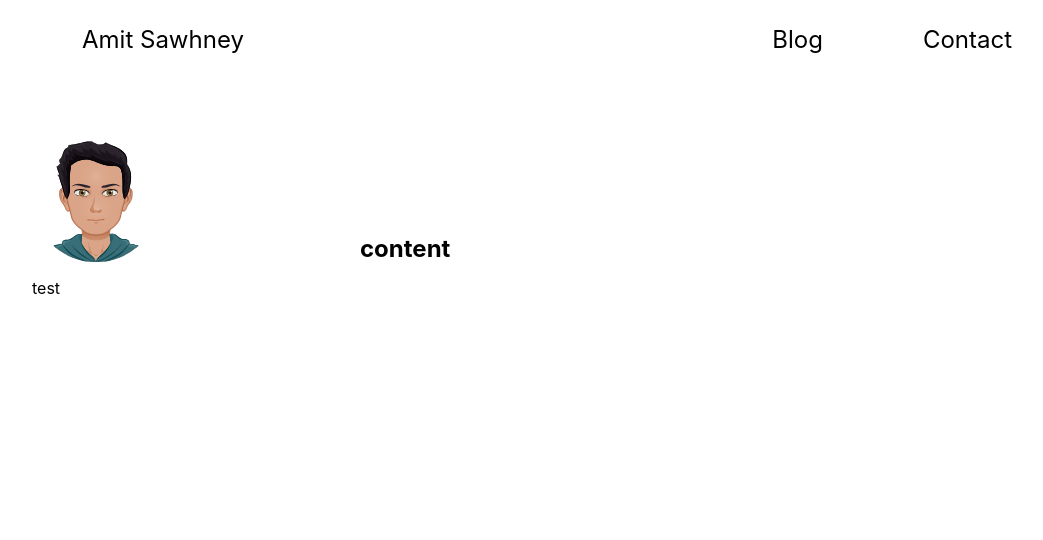
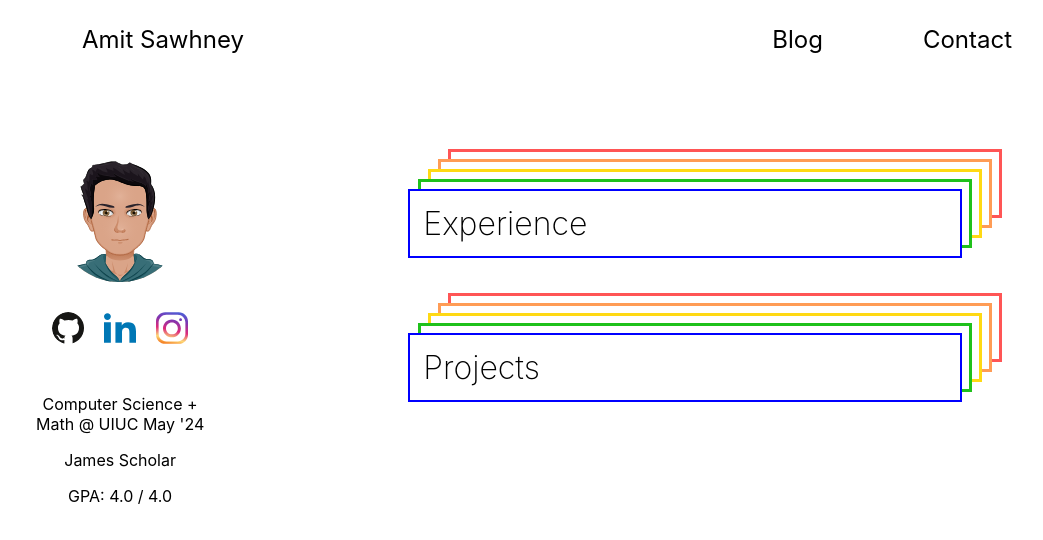
Before and after one commit to amit-sawhney/personal-website, a React (Create React App) app: page / in a window 1280 px wide. Shown: the top 540 px of the page, without its empty margins (118-1161 px from the left). Built offline with nearby package versions, Linux system fonts and the light colour scheme.

Commit message:
added experience and projects sections

```diff
--- a/src/Components/Home/Home.js
+++ b/src/Components/Home/Home.js
@@ -1,7 +1,10 @@
 import React from 'react';
-import avatar from '../../assets/avatar.svg'
-import { Avatar } from '@material-ui/core'
-import './Home.scss'
+import avatar from '../../assets/avatar.svg';
+import github from '../../assets/github.svg';
+import instagram from '../../assets/instagram.svg';
+import linkedin from '../../assets/linkedin.svg';
+import { Avatar, Link } from '@material-ui/core';
+import './Home.scss';
 
 const Home = (props) => {
 
@@ -9,12 +12,35 @@ const Home = (props) => {
         <div className="content-container">
             <div className="sidebar">
                 <Avatar className="avatar" src={avatar} />
-                <p>test</p>
+                <div className="socials">
+                    <Link rel="noopener" target="_blank" href="https://github.com/amit-sawhney">
+                        <Avatar className="social-avatar" src={github} />
+                    </Link>
+                    <Link rel="noopener" target="_blank" href="https://www.linkedin.com/in/amit-m-sawhney/">
+                        <Avatar variant="square" className="social-avatar" src={linkedin} />
+                    </Link>
+                    <Link rel="noopener" target="_blank" href="https://www.instagram.com/amit__02/">
+                        <Avatar variant="square" className="social-avatar" src={instagram} />
+                    </Link>
+                </div>
+                <p>{`Computer Science + Math @ UIUC May '24`}</p>
+                <p>{`James Scholar`}</p>
+                <p>{`GPA: 4.0 / 4.0`}</p>
+                <p></p>
             </div>
             <div className="content">
-                <h2>content</h2>
+                <div className="content-section">
+                    <text id="header">Experience</text>
+                    <div className="experience-item">
+                        <text id="company"></text>
+                        <text id="title"></text>
+                    </div>
+                </div>
+                <div className="content-section">
+                        <text id="header">Projects</text>
+                    </div>
+                </div>
             </div>
-        </div>
     );
 }
 
--- a/src/Components/Home/Home.scss
+++ b/src/Components/Home/Home.scss
@@ -1,20 +1,51 @@
-@import '../../styles/variables.scss';
+@import "../../styles/variables.scss";
 
 .content-container {
     display: flex;
 
     .sidebar {
         float: left;
+        margin-top: $verticalMargin;
+        text-align: center;
+
+        .avatar {
+            width: 128px;
+            height: 128px;
+            margin: auto;
+            margin-bottom: 30px;
+        }
+
+        .socials {
+            display: flex;
+            justify-content: center;
+            margin-bottom: 50px;
+
+            .social-avatar {
+                width: 32px;
+                height: 32px;
+                margin: 0px 10px 0px 10px;
+            }
+        }
     }
 
     .content {
         width: 100%;
         float: right;
         margin-left: 200px;
-    }
+        margin-top: $verticalMargin - 40px;
+        .content-section {
+            background-color: white;
+            box-shadow: blue 0px 0px 0px 2px inset, rgb(255, 255, 255) 10px -10px 0px -3px, rgb(31, 193, 27) 10px -10px,
+                rgb(255, 255, 255) 20px -20px 0px -3px, rgb(255, 217, 19) 20px -20px,
+                rgb(255, 255, 255) 30px -30px 0px -3px, rgb(255, 156, 85) 30px -30px,
+                rgb(255, 255, 255) 40px -40px 0px -3px, rgb(255, 85, 85) 40px -40px;
+            padding: 15px;
+            margin: 75px 0px 75px 0px;
 
-    .avatar {
-        width: 128px;
-        height: 128px;
+            #header {
+                font-size: 2rem;
+                font-weight: 200;
+            }
+        }
     }
 }
--- a/src/styles/styles.scss
+++ b/src/styles/styles.scss
@@ -6,6 +6,6 @@ html {
 
 .content {
     margin-left: $leftShift;
-    margin-top: 80px;
+    margin-top: $verticalMargin;
     margin-right: $rightShift;
 }
--- a/src/styles/variables.scss
+++ b/src/styles/variables.scss
@@ -1,3 +1,4 @@
 $navbarHeight: 100px;
 $leftShift: 150px;
 $rightShift: 100px;
+$verticalMargin: 50px;
```
Also changed, not shown: src/assets/instagram.svg (added), src/assets/linkedin.svg (added).
